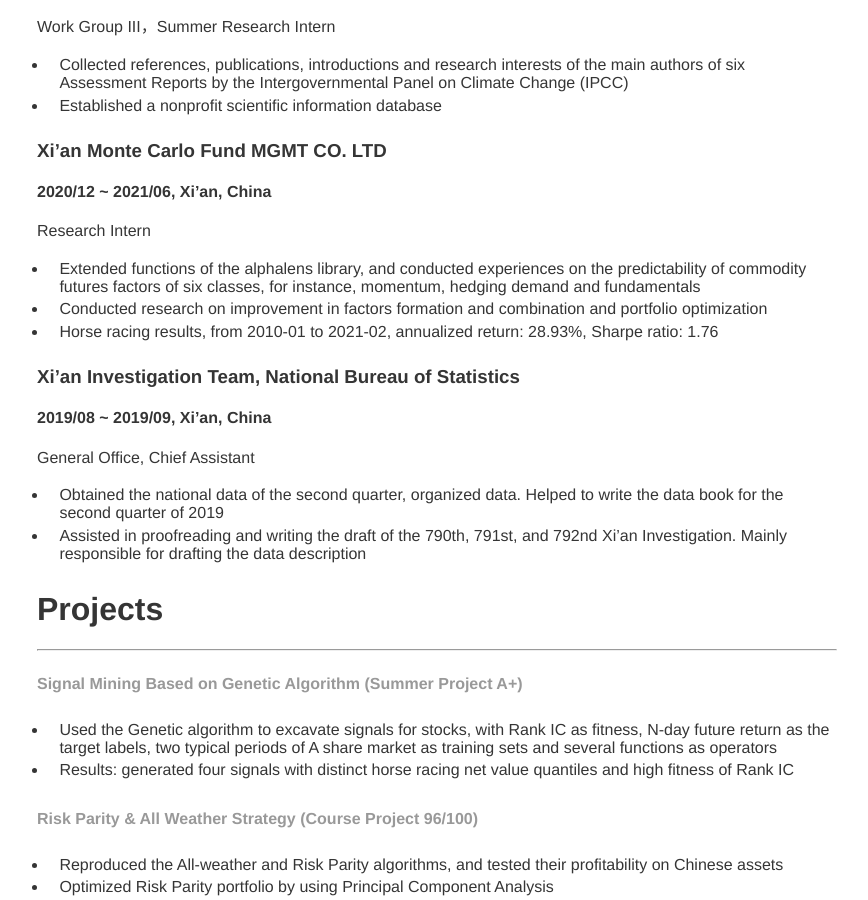
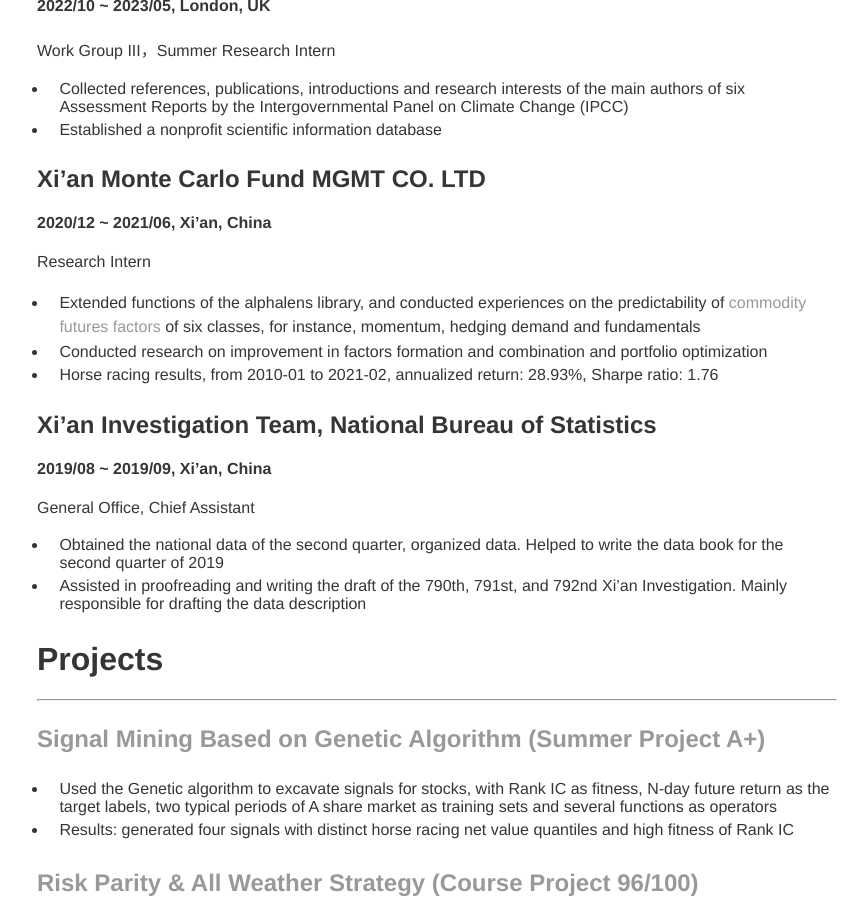
Before and after one commit to FynnZhou/FynnZhou.github.io, a Jekyll site: the page built from index.md, in a window 1280 px wide and 900 px high, scrolled down 1470 px. Shown: the whole window, without its empty margins (203-1071 px from the left). Built offline with Jekyll 4.4.1, drawn with Linux system fonts in a browser that asks for light colours; part of the change alters nothing that is shown; some of the changed text lies outside the part shown.

Commit message:
add links

```diff
--- a/index.md
+++ b/index.md
@@ -1,7 +1,7 @@
 ---
 layout: about
 ---
-[（切换至中文版）</font>](https://fynnzhou.github.io/MySiteCN/)
+[（切换至中文版）](https://fynnzhou.github.io/MySiteCN/)
 
 # Education
 
@@ -29,14 +29,14 @@ layout: about
 
 ---
 
-### China Galaxy Securities CO. LTD
+## China Galaxy Securities CO. LTD
 
 #### 2023/07 ~ 2023/08, Peking, China
 
 Summer Intern, Asset Management Headquarter
 <br>
 
-### Beijing Joinquant Investment MGMT CO. LTD
+## Beijing Joinquant Investment MGMT CO. LTD
 
 A hedge fund of China’s biggest quant platform, with AUM close to 15 billion(CNY)
 
@@ -47,7 +47,7 @@ Research Intern, Derivatives Division
 * Conduct research on stock index future market intraday and overnight trading anomalies. Using analysis, for instance, filtering, complex momentum and hedging pressure to dig out trading signals
 * Maximizing excess returns and minimize risks with diversified allocation and compound signals
 
-### University College London
+## University College London
 
 Group of Climate Change Economics(Prof. Zhifu MI)
 
@@ -58,17 +58,17 @@ Work Group III，Summer Research Intern
 * Collected references, publications, introductions and research interests of the main authors of six Assessment Reports by the Intergovernmental Panel on Climate Change (IPCC)
 * Established a nonprofit scientific information database
 
-### Xi’an Monte Carlo Fund MGMT CO. LTD
+## Xi’an Monte Carlo Fund MGMT CO. LTD
 
 #### 2020/12 ~ 2021/06, Xi'an, China
 
 Research Intern
 
-* Extended functions of the alphalens library, and conducted experiences on the predictability of commodity futures factors of six classes, for instance, momentum, hedging demand and fundamentals
+* Extended functions of the alphalens library, and conducted experiences on the predictability of [commodity futures factors](2021-06-15/Chinese-Commodity-Factors-Analysis) of six classes, for instance, momentum, hedging demand and fundamentals
 * Conducted research on improvement in factors formation and combination and portfolio optimization
 * Horse racing results, from 2010-01 to 2021-02, annualized return: 28.93%, Sharpe ratio: 1.76
 
-### Xi’an Investigation Team, National Bureau of Statistics
+## Xi’an Investigation Team, National Bureau of Statistics
 
 #### 2019/08 ~ 2019/09, Xi'an, China
 
@@ -81,29 +81,29 @@ General Office, Chief Assistant
 
 ---
 
-#### [Signal Mining Based on Genetic Algorithm (Summer Project A+)](_site/2023-02-01/Genetic-Algorithm.html)
+## [Signal Mining Based on Genetic Algorithm (Summer Project A+)](2023-02-01/Genetic-Algorithm)
 
 * Used the Genetic algorithm to excavate signals for stocks, with Rank IC as fitness, N-day future return as the target labels, two typical periods of A share market as training sets and several functions as operators
 * Results: generated four signals with distinct horse racing net value quantiles and high fitness of Rank IC
 
-#### [Risk Parity & All Weather Strategy (Course Project 96/100)](_site/2020-04-30/Risk-Parity-and-All-Weather-Strategy.html)
+## [Risk Parity & All Weather Strategy (Course Project 96/100)](2020-04-30/Risk-Parity-and-All-Weather-Strategy)
 
 * Reproduced the All-weather and Risk Parity algorithms, and tested their profitability on Chinese assets
 * Optimized Risk Parity portfolio by using Principal Component Analysis
 * Horse racing results: from 2014-12 to 2020-05, annualized return 10.1%, Sharpe ratio: 1.01
 
-#### Factor Analysis Model (Undergraduate Research Program, Prof. Xianghui YUAN)
+## Factor Analysis Model (Undergraduate Research Program, Prof. Xianghui YUAN)
 
 * Reproduced Factor Analysis Model with python, referring to Barra USE3 Handbook and alphalens, including data cleaning, factor return estimation (quantile backtesting) and IC analysis
 * Finished a report by analyzing ROA factor with the Factor Analysis Model
 
-#### Mean Reversion Strategy
+## Mean Reversion Strategy
 
 * Built industry chain arbitrage algorithms based on Three-sigma Rule, and reduce risks with EMA smoothing method
 * Tried to increase the prediction accuracy of 5-min level price difference trend with the help of LSTM algorithm
 * Paper trading results: from 2019-09 to 2022-03, annualized return 8.98%, Sharpe ratio 0.57
 
-#### [Forward Start Option Pricing](_site/2022-12-15/Forward-Start-Option.html)
+## [Forward Start Option Pricing](2022-12-15/Forward-Start-Option)
 
 * Built classic Europe and American call option, with SSE 50 index as the underlying asset, by using binary tree generation, monte carlo simulation and BSM model, Calculated Greeks and compared them with quotations from the market
 * Priced the European style forward start option, with the option built above as the underlying asset, by using binary tree generation and monte carlo simulation
```
Also changed, not shown: 6 other files.
